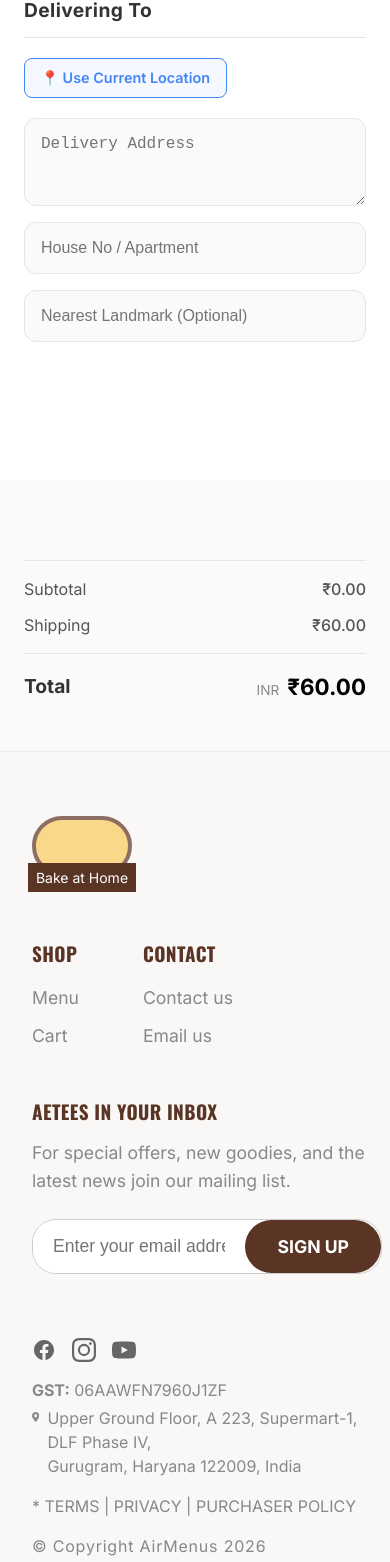
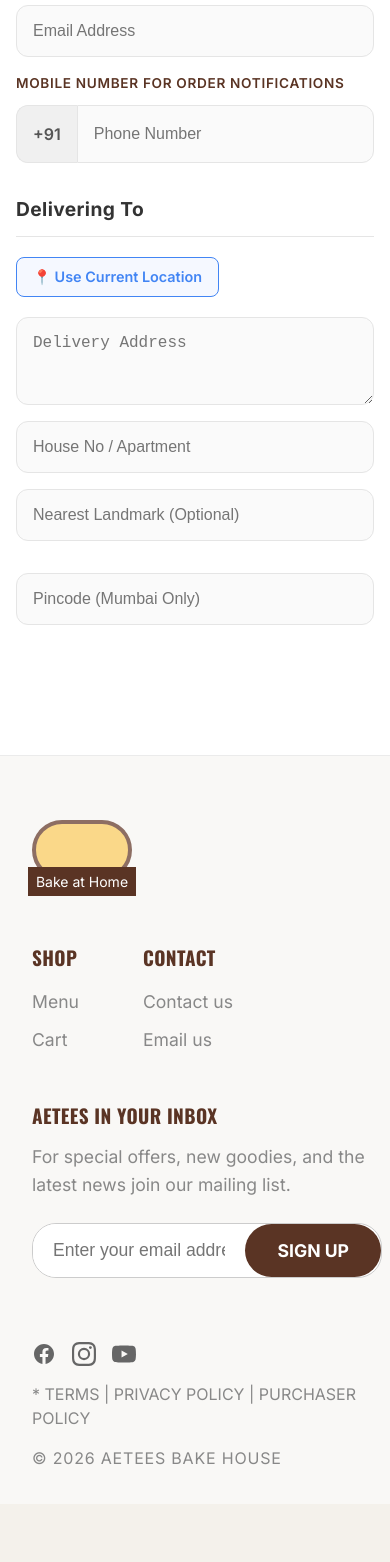
Before and after one commit to mujahiddxd/aetee, a Next.js app: page /checkout in a window 390 px wide. Shown: the part 948-2510 px from the top of the page. After the commit the page ends 2452 px from the top, so only its background shows below. Built offline with nearby package versions, Linux system fonts and the light colour scheme.

Commit message:
feat: localize copy to Mumbai, add pincode validation, fix mobile checkout

```diff
--- a/src/app/Footer.js
+++ b/src/app/Footer.js
@@ -55,20 +55,13 @@ export default function Footer() {
             <svg width="24" height="24" fill="currentColor" viewBox="0 0 24 24"><path d="M12 2.163c3.204 0 3.584.012 4.85.07 3.252.148 4.771 1.691 4.919 4.919.058 1.265.069 1.645.069 4.849 0 3.205-.012 3.584-.069 4.849-.149 3.225-1.664 4.771-4.919 4.919-1.266.058-1.644.07-4.85.07-3.204 0-3.584-.012-4.849-.07-3.26-.149-4.771-1.699-4.919-4.92-.058-1.265-.07-1.644-.07-4.849 0-3.204.013-3.583.07-4.849.149-3.227 1.664-4.771 4.919-4.919 1.266-.057 1.645-.069 4.849-.069zM12 0C8.741 0 8.333.014 7.053.072 2.695.272.273 2.69.073 7.052.014 8.333 0 8.741 0 12c0 3.259.014 3.668.072 4.948.2 4.358 2.618 6.78 6.98 6.98C8.333 23.986 8.741 24 12 24c3.259 0 3.668-.014 4.948-.072 4.354-.2 6.782-2.618 6.979-6.98.059-1.28.073-1.689.073-4.948 0-3.259-.014-3.667-.072-4.947-.196-4.354-2.617-6.78-6.979-6.98C15.668.014 15.259 0 12 0zm0 5.838a6.162 6.162 0 100 12.324 6.162 6.162 0 000-12.324zM12 16a4 4 0 110-8 4 4 0 010 8zm6.406-11.845a1.44 1.44 0 100 2.881 1.44 1.44 0 000-2.881z"/></svg>
             <svg width="24" height="24" fill="currentColor" viewBox="0 0 24 24"><path d="M23.498 6.186a3.016 3.016 0 00-2.122-2.136C19.505 3.5 12 3.5 12 3.5s-7.505 0-9.377.55a3.016 3.016 0 00-2.122 2.136C0 8.08 0 12 0 12s0 3.92.502 5.814a3.016 3.016 0 002.122 2.136C4.495 20.5 12 20.5 12 20.5s7.505 0 9.377-.55a3.016 3.016 0 002.122-2.136C24 15.92 24 12 24 12s0-3.92-.502-5.814zM9.545 15.568V8.432L15.818 12l-6.273 3.568z"/></svg>
           </div>
-          <div style={{ marginBottom: '16px' }}>
-            <p style={{ margin: '0 0 4px 0' }}><strong>GST:</strong> 06AAWFN7960J1ZF</p>
-            <p style={{ margin: 0, display: 'flex', alignItems: 'flex-start', gap: '8px' }}>
-              <svg xmlns="http://www.w3.org/2000/svg" fill="currentColor" height="14" width="10" viewBox="0 0 384 512" style={{ marginTop: '4px' }}><path d="M172.3 501.7C27 291 0 269.4 0 192 0 86 86 0 192 0s192 86 192 192c0 77.4-27 99-172.3 309.7-9.5 13.8-29.9 13.8-39.5 0zM192 272c44.2 0 80-35.8 80-80s-35.8-80-80-80-80 35.8-80 80 35.8 80 80 80z"/></svg>
-              <span>Upper Ground Floor, A 223, Supermart-1, DLF Phase IV,<br />Gurugram, Haryana 122009, India</span>
-            </p>
-          </div>
+
           <div>
-            * <Link href="/terms" style={{ color: 'inherit', textDecoration: 'none' }}>TERMS</Link> | <Link href="/privacy" style={{ color: 'inherit', textDecoration: 'none' }}>PRIVACY</Link> | <Link href="/policy" style={{ color: 'inherit', textDecoration: 'none' }}>PURCHASER POLICY</Link>
+            * <Link href="/terms" style={{ color: 'inherit', textDecoration: 'none' }}>TERMS</Link> | <Link href="/privacy" style={{ color: 'inherit', textDecoration: 'none' }}>PRIVACY POLICY</Link> | <Link href="/policy" style={{ color: 'inherit', textDecoration: 'none' }}>PURCHASER POLICY</Link>
           </div>
         </div>
         <div style={{ letterSpacing: '0.05em', paddingBottom: '2px', textAlign: 'right' }}>
-          © Copyright AirMenus 2026<br />
-          AETEES BAKE HOUSE
+          © 2026 AETEES BAKE HOUSE
         </div>
       </div>
     </footer>
--- a/src/app/checkout/page.js
+++ b/src/app/checkout/page.js
@@ -17,7 +17,8 @@ export default function Checkout() {
     phone: '',
     address: '',
     houseNo: '',
-    landmark: ''
+    landmark: '',
+    pincode: ''
   });
   const [errors, setErrors] = useState({});
   const [showModal, setShowModal] = useState({ isOpen: false, type: '', message: '' });
@@ -59,6 +60,12 @@ export default function Checkout() {
 
     if (!formData.address.trim()) newErrors.address = "Delivery address is required.";
     if (!formData.houseNo.trim()) newErrors.houseNo = "House number or apartment is required.";
+
+    if (!formData.pincode.trim()) {
+      newErrors.pincode = "Pincode is required.";
+    } else if (!/^400\d{3}$/.test(formData.pincode)) {
+      newErrors.pincode = "Sorry, we currently only deliver to Mumbai (400xxx) pincodes.";
+    }
 
     setErrors(newErrors);
 
@@ -144,7 +151,7 @@ export default function Checkout() {
       <style>{`
         .checkout-container {
           display: flex;
-          flex-direction: column;
+          flex-direction: column-reverse;
           max-width: 1200px;
           margin: 0 auto;
           min-height: 100vh;
@@ -156,20 +163,22 @@ export default function Checkout() {
         }
         .checkout-left {
           flex: 1.2;
-          padding: 48px 24px;
+          padding: 24px 16px;
         }
         .checkout-right {
           flex: 0.8;
-          padding: 48px 24px;
+          padding: 24px 16px;
           background-color: #FAFAFA;
         }
         @media (min-width: 900px) {
           .checkout-right {
             border-left: 1px solid #E5E5E5;
-            padding-left: 48px;
+            padding: 48px;
+            padding-left: 32px;
           }
           .checkout-left {
-            padding-right: 48px;
+            padding: 48px;
+            padding-right: 32px;
           }
         }
         .section-card {
@@ -462,7 +471,8 @@ export default function Checkout() {
             {errors.houseNo && <div className="error-message">{errors.houseNo}</div>}
           </div>
 
-          <div className="input-group" style={{ marginBottom: 0 }}>
+          <div className="row-flex" style={{ marginBottom: 0 }}>
+            <div style={{ flex: 1 }} className="input-group">
               <input
                 type="text"
                 name="landmark"
@@ -471,6 +481,19 @@ export default function Checkout() {
                 className="form-input"
                 placeholder="Nearest Landmark (Optional)"
               />
+            </div>
+            <div style={{ flex: 1 }} className="input-group">
+              <input
+                type="text"
+                name="pincode"
+                value={formData.pincode}
+                onChange={handleInputChange}
+                className={`form-input ${errors.pincode ? 'error' : ''}`}
+                placeholder="Pincode (Mumbai Only)"
+                maxLength="6"
+              />
+              {errors.pincode && <div className="error-message">{errors.pincode}</div>}
+            </div>
           </div>
         </div>
 
```
Also changed, not shown: src/app/cart/page.js (+26 -4 lines), src/app/page.js (+9 -9 lines). Lines whose indentation alone changed are shown as unchanged.
